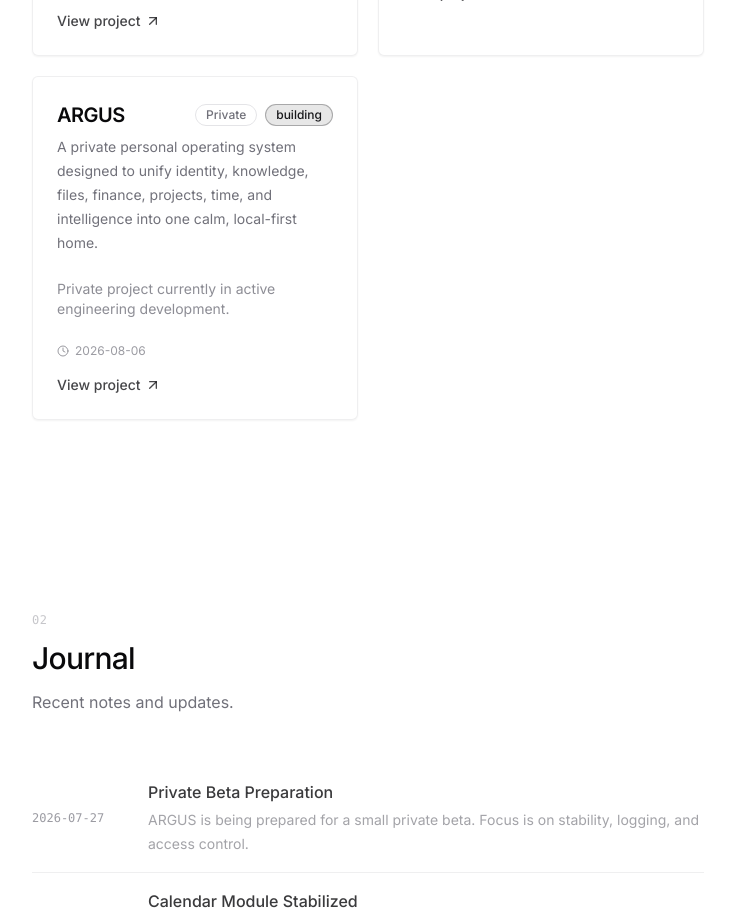
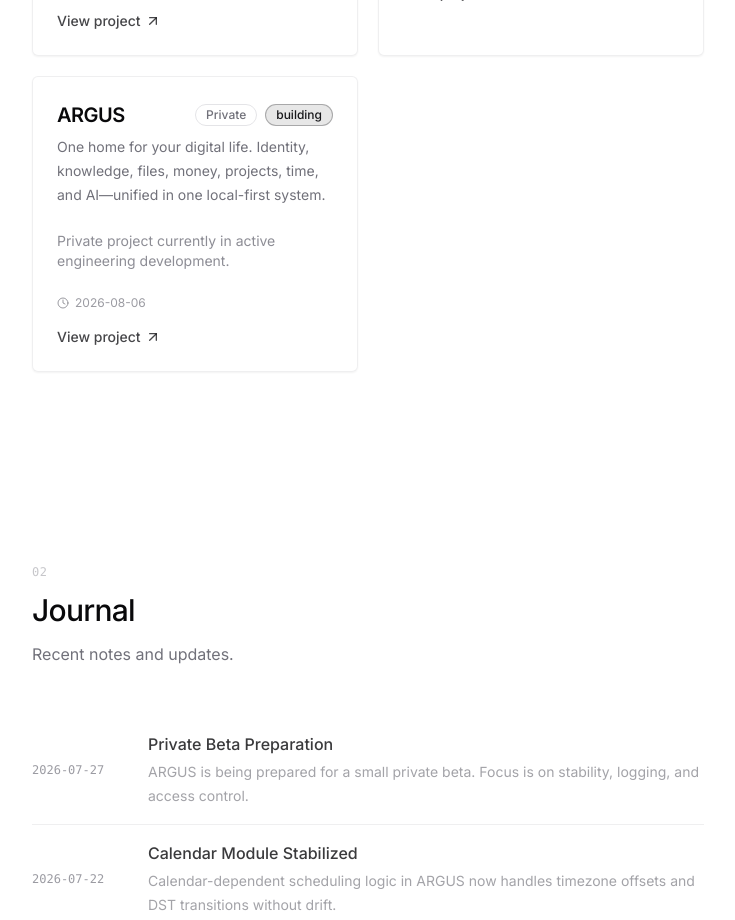
Before and after one commit to d3f4lt0/d3f4lt0.dev, a Next.js app: page / in a window 1280 px wide. Shown: the part 1920-2840 px from the top of the page, without its empty margins (272-1007 px from the left). Built offline with nearby package versions, Linux system fonts and the light colour scheme.

Commit message:
refactor: update ARGUS description across site

```diff
--- a/src/app/(site)/page.tsx
+++ b/src/app/(site)/page.tsx
@@ -103,7 +103,7 @@ const projects: Project[] = [
   },
   {
     name: 'ARGUS',
-    description: 'A private personal operating system designed to unify identity, knowledge, files, finance, projects, time, and intelligence into one calm, local-first home.',
+     description: 'One home for your digital life.\nIdentity, knowledge, files, money, projects, time, and AI—unified in one local-first system.',
     href: '/projects/argus',
     status: 'building',
     state: 'Private project currently in active engineering development.',
--- a/src/app/(site)/projects/argus/page.tsx
+++ b/src/app/(site)/projects/argus/page.tsx
@@ -8,10 +8,10 @@ import { StatusBadge } from '@/components/ui/badge';
 
 export const metadata: Metadata = {
   title: 'ARGUS',
-  description: 'A private personal operating system designed to unify identity, knowledge, files, finance, projects, time, and intelligence into one calm, local-first home.',
+  description: 'One home for your digital life.\nIdentity, knowledge, files, money, projects, time, and AI—unified in one local-first system.',
   openGraph: {
     title: 'ARGUS — d3f4lt0',
-    description: 'A private personal operating system designed to unify identity, knowledge, files, finance, projects, time, and intelligence into one calm, local-first home.',
+    description: 'One home for your digital life.\nIdentity, knowledge, files, money, projects, time, and AI—unified in one local-first system.',
     url: 'https://d3f4lt0.dev/projects/argus',
     siteName: 'd3f4lt0',
     type: 'website',
@@ -19,7 +19,7 @@ export const metadata: Metadata = {
   twitter: {
     card: 'summary_large_image',
     title: 'ARGUS — d3f4lt0',
-    description: 'A private personal operating system designed to unify identity, knowledge, files, finance, projects, time, and intelligence into one calm, local-first home.',
+    description: 'One home for your digital life.\nIdentity, knowledge, files, money, projects, time, and AI—unified in one local-first system.',
   },
 };
 
@@ -55,7 +55,10 @@ export default function ArgusProjectPage() {
           <h1 className="text-4xl font-medium tracking-tight text-foreground sm:text-5xl">ARGUS</h1>
           <div className="mt-1 h-px w-12 bg-border/60" aria-hidden="true" />
           <p className="mt-6 text-lg leading-7 text-foreground/80 text-balance">
-            A private personal operating system designed to unify identity, knowledge, files, finance, projects, time, and intelligence into one calm, local-first home.
+            One home for your digital life.
+          </p>
+          <p className="mt-2 text-lg leading-7 text-foreground/80 text-balance">
+            Identity, knowledge, files, money, projects, time, and AI—unified in one local-first system.
           </p>
         </div>
       </Section>
--- a/src/app/(site)/projects/page.tsx
+++ b/src/app/(site)/projects/page.tsx
@@ -102,7 +102,7 @@ const projects: Project[] = [
   },
   {
     name: 'ARGUS',
-    description: 'A private personal operating system designed to unify identity, knowledge, files, finance, projects, time, and intelligence into one calm, local-first home.',
+    description: 'One home for your digital life.\nIdentity, knowledge, files, money, projects, time, and AI—unified in one local-first system.',
     href: '/projects/argus',
     status: 'building',
     state: 'Private project currently in active engineering development.',
```
